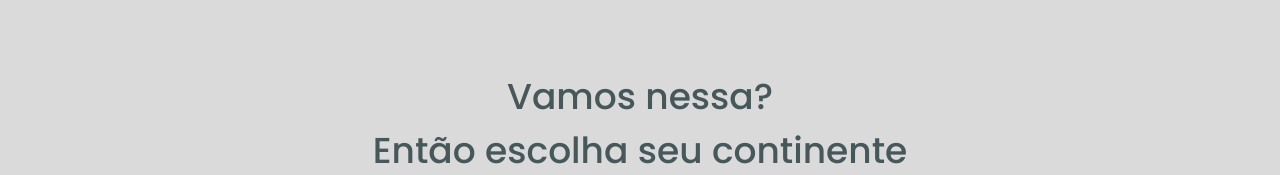
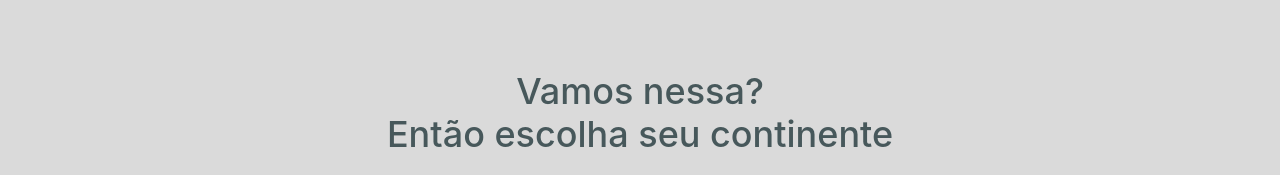
Before and after one commit to robsonnatanael/worldtrip, a Next.js app: page / in a window 1280 px wide. Shown: the part 701-876 px from the top of the page. Built offline with nearby package versions, Linux system fonts and the light colour scheme.

Commit message:
refactor: text block

```diff
--- a/src/pages/index.tsx
+++ b/src/pages/index.tsx
@@ -1,6 +1,6 @@
 import type { NextPage } from 'next';
 
-import { Flex, Text } from '@chakra-ui/react';
+import { Flex, Box, Text, Heading } from '@chakra-ui/react';
 
 import { Banner } from '../components/Banner';
 import { Divider } from '../components/Divider';
@@ -14,7 +14,7 @@ const Home: NextPage = () => {
       <Banner />
       <IncentivesCollection />
       <Divider />
-      <Text
+      <Heading
         textAlign="center"
         fontWeight="500"
         fontSize={['lg', '3xl', '4xl']}
@@ -23,7 +23,7 @@ const Home: NextPage = () => {
         Vamos nessa?
         <br />
         Então escolha seu continente
-      </Text>
+      </Heading>
     </Flex>
   );
 };
```
